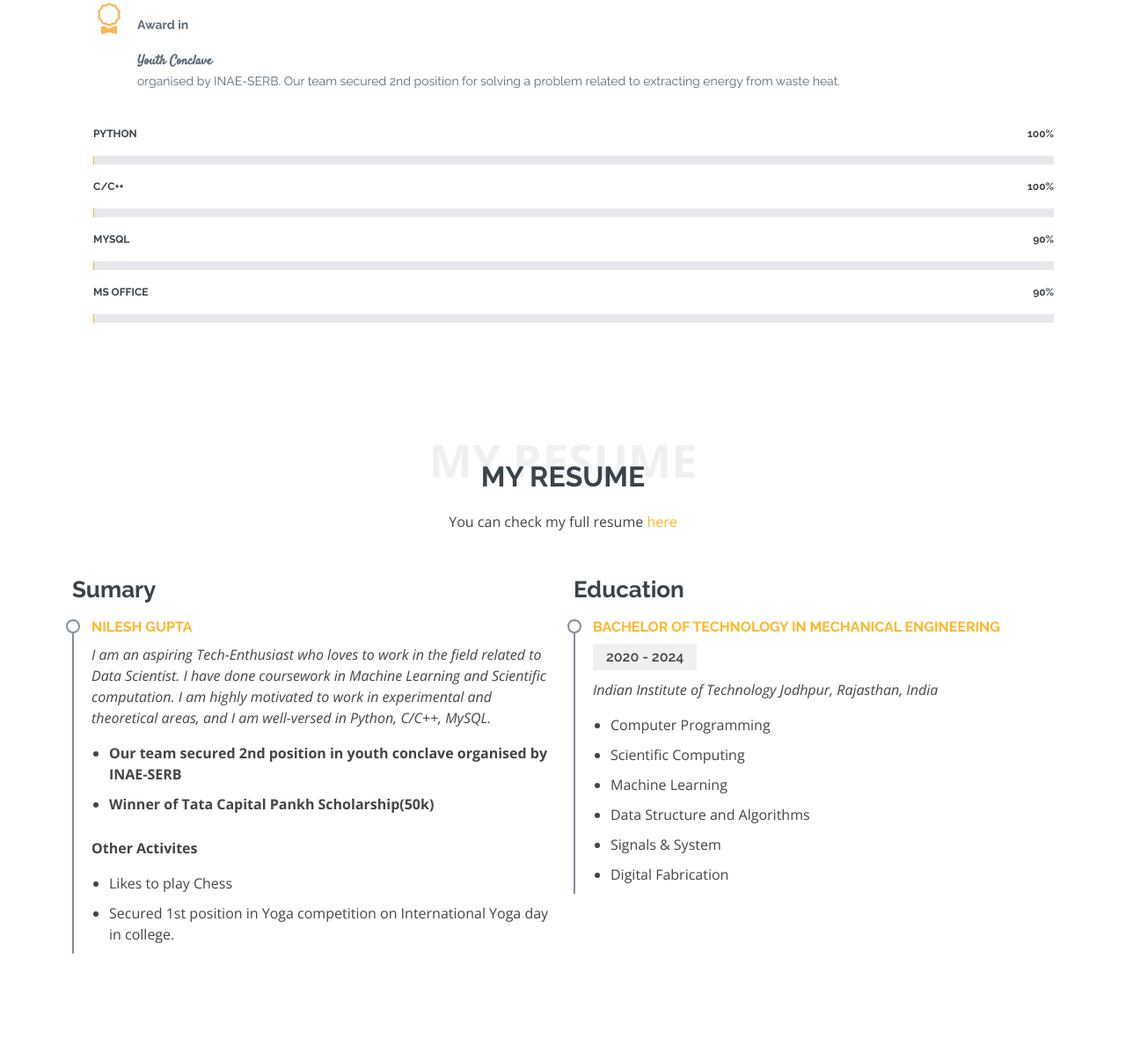
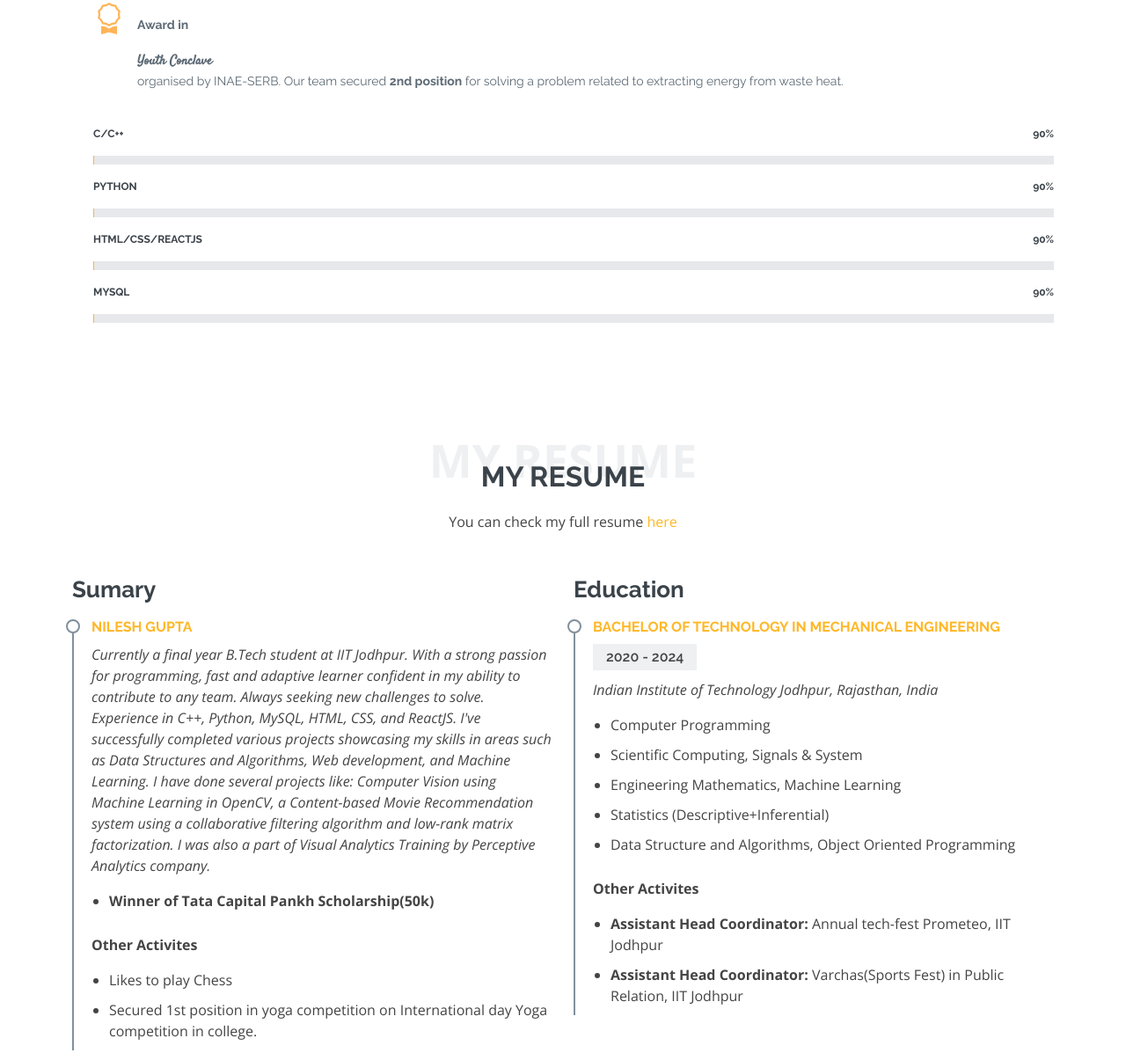
Before and after one commit to 23Nilesh/Portfolio_tech, a plain HTML site: page index.html in a window 1280 px wide. Shown: the part 1175-2372 px from the top of the page at 88% size. Drawn offline with nearby package versions, Linux system fonts and the light colour scheme; a script that the page names is missing.

Commit message:
updated final year

```diff
--- a/index.html
+++ b/index.html
@@ -77,7 +77,7 @@
       <h3>Hello I'm</h3>
       <h1>Nilesh Gupta</h1>
       <p></p> <p></p>
-      <h2>A Pre-final Year student in Mechanical Engineering at IIT Jodhpur.</h2>
+      <h2>A Final Year student in Mechanical Engineering at IIT Jodhpur.</h2>
       <a href="#about" class="btn-scroll scrollto" title="Scroll Down"><i class="bx bx-chevron-down"></i></a>
     </div>
   </section><!-- End Hero -->
@@ -102,7 +102,7 @@
                 <div class="col-lg-6">
                   <ul>
                     <li><i class="bi bi-chevron-right"></i> <strong>Name:</strong> <span>Nilesh Gupta</span></li>
-                    <li><i class="bi bi-chevron-right"></i> <strong>Website:</strong> <span><a class="web-link" href="https://23nilesh.github.io/Portfolio_tech/">my-portfolio/nilesh</a></span></li>
+                    <li><i class="bi bi-chevron-right"></i> <strong>Website:</strong> <span><a class="web-link" href="https://23nilesh.github.io/MyPortfolio/">my-portfolio/nilesh</a></span></li>
                     <li><i class="bi bi-chevron-right"></i> <strong>Phone:</strong> <span>+91-7206627900</span></li>
                     <li><i class="bi bi-chevron-right"></i> <strong>City:</strong> <span>Panipat, India</span></li>
                   </ul>
@@ -128,9 +128,9 @@
                 <div class="col-md-6-flex align-items-md-stretch">
                   <div class="count-box">
                     <i class="bi bi-award" style="color: #ffb459;"></i>
-                    <span data-purecounter-start="0" data-purecounter-end="1" data-purecounter-duration="1" class="purecounter"></span>
+                    <span data-purecounter-start="1" data-purecounter-end="1" data-purecounter-duration="2" class="purecounter"></span>
                     <p><strong>Award in <a href="https://drive.google.com/file/d/1c4xMcVsYYZq2ppeA0qvq1_Dca4ImrjZM/view?usp=share_link"> Youth Conclave</strong></a>
-                      organised by INAE-SERB. Our team secured 2nd position for solving a problem
+                      organised by INAE-SERB. Our team secured <strong>2nd position</strong> for solving a problem
                     related to extracting energy from waste heat.</p>
                   </div>
                 </div>
@@ -139,16 +139,23 @@
 
             <div class="skills-content ps-lg-4">
               <div class="progress">
-                <span class="skill">Python <i class="val">100%</i></span>
+                <span class="skill">C/C++ <i class="val">90%</i></span>
                 <div class="progress-bar-wrap">
-                  <div class="progress-bar" role="progressbar" aria-valuenow="100" aria-valuemin="0" aria-valuemax="100"></div>
+                  <div class="progress-bar" role="progressbar" aria-valuenow="90" aria-valuemin="0" aria-valuemax="100"></div>
                 </div>
               </div>
 
               <div class="progress">
-                <span class="skill">C/C++ <i class="val">100%</i></span>
+                <span class="skill">Python <i class="val">90%</i></span>
                 <div class="progress-bar-wrap">
-                  <div class="progress-bar" role="progressbar" aria-valuenow="100" aria-valuemin="0" aria-valuemax="100"></div>
+                  <div class="progress-bar" role="progressbar" aria-valuenow="90" aria-valuemin="0" aria-valuemax="100"></div>
+                </div>
+              </div>
+
+              <div class="progress">
+                <span class="skill">HTML/CSS/ReactJs <i class="val">90%</i></span>
+                <div class="progress-bar-wrap">
+                  <div class="progress-bar" role="progressbar" aria-valuenow="90" aria-valuemin="0" aria-valuemax="100"></div>
                 </div>
               </div>
 
@@ -159,12 +166,6 @@
                 </div>
               </div>
 
-              <div class="progress">
-                <span class="skill">MS Office <i class="val">90%</i></span>
-                <div class="progress-bar-wrap">
-                  <div class="progress-bar" role="progressbar" aria-valuenow="90" aria-valuemin="0" aria-valuemax="100"></div>
-                </div>
-              </div>
             </div>
 
           </div>
@@ -180,7 +181,7 @@
         <div class="section-title">
           <span>My Resume</span>
           <h2>My Resume</h2>
-          <p>You can check my full resume <a href="https://drive.google.com/file/d/1F04ErfMBWJ8Eal3A0rYLrxfaIAJrDXJZ/view?usp=sharing">here</a></p>
+          <p>You can check my full resume <a href="https://drive.google.com/file/d/1-Ky-2JGW_sl_f5cEnQnxJQQ-CueYD13s/view?usp=sharing">here</a></p>
         </div>
 
         <div class="row">
@@ -188,19 +189,23 @@
             <h3 class="resume-title">Sumary</h3>
             <div class="resume-item pb-0">
               <h4>Nilesh Gupta</h4>
-              <p><em>I am an aspiring Tech-Enthusiast who loves to work in the field related to Data Scientist. I have done
-                coursework in Machine Learning and Scientific computation. I am highly motivated to work in experimental and theoretical
-                areas, and I am well-versed in Python, C/C++, MySQL.</em></p>
+              <p><em>Currently a final year B.Tech student at IIT Jodhpur. With a strong passion for programming, fast and adaptive
+                 learner confident in my ability to contribute to any team. Always seeking new challenges to solve. Experience in C++,
+                  Python, MySQL, HTML, CSS, and ReactJS. I've successfully completed various projects showcasing my skills in areas
+                  such as Data Structures and Algorithms, Web development, and Machine Learning.
+                I have done several projects like: Computer Vision using Machine Learning in OpenCV, a Content-based Movie
+                Recommendation system using a collaborative filtering algorithm and low-rank matrix factorization. I was also a part
+                of Visual Analytics Training by Perceptive Analytics company.</em></p>
               <p>
               <ul>
-                <li><strong>Our team secured 2nd position in youth conclave organised by INAE-SERB</strong></li>
+                <!-- <li><strong>Our team secured 2nd position in youth conclave organised by INAE-SERB</strong></li> -->
                 <li><strong>Winner of Tata Capital Pankh Scholarship(50k)</strong></li>
               </ul>
               </p>
               <p><strong>Other Activites</strong>
               <ul>
                 <li>Likes to play Chess</li>
-                <li>Secured 1st position in Yoga competition on International Yoga day in college.</li>
+                <li>Secured 1st position in yoga competition on International day Yoga competition in college.</li>
               </ul>
               </p>
             </div>
@@ -216,14 +221,19 @@
               <p><em>Indian Institute of Technology Jodhpur, Rajasthan, India</em></p>
               <p>
                 <ul>
-                  <li>Computer Programming</li>
-                  <li>Scientific Computing</li>
-                  <li>Machine Learning</li>
-                  <li>Data Structure and Algorithms</li>
-                  <li>Signals & System </li>
-                  <li>Digital Fabrication </li>
+                  <li>Computer Programming </li>
+                  <li>Scientific Computing, Signals & System</li>
+                  <li>Engineering Mathematics, Machine Learning</li>
+                  <li>Statistics (Descriptive+Inferential)</li>
+                  <li>Data Structure and Algorithms, Object Oriented Programming </li>
                 </ul>
                 </p>
+                <p><strong>Other Activites</strong>
+                  <ul>
+                    <li><strong>Assistant Head Coordinator: </strong>Annual tech-fest Prometeo, IIT Jodhpur</li>
+                    <li><strong>Assistant Head Coordinator: </strong>Varchas(Sports Fest) in Public Relation, IIT Jodhpur</li>
+                  </ul>
+                  </p>
             </div>
           </div>
         </div>
@@ -373,7 +383,7 @@
               <div class="col-md-6">
                 <div class="info-box mt-4">
                   <i class="bx bx-phone-call"></i>
-                  <h3>Call Me</h3>
+                  <h3>Contact</h3>
                   <p>+91-7206627900</p>
                 </div>
               </div>
```
